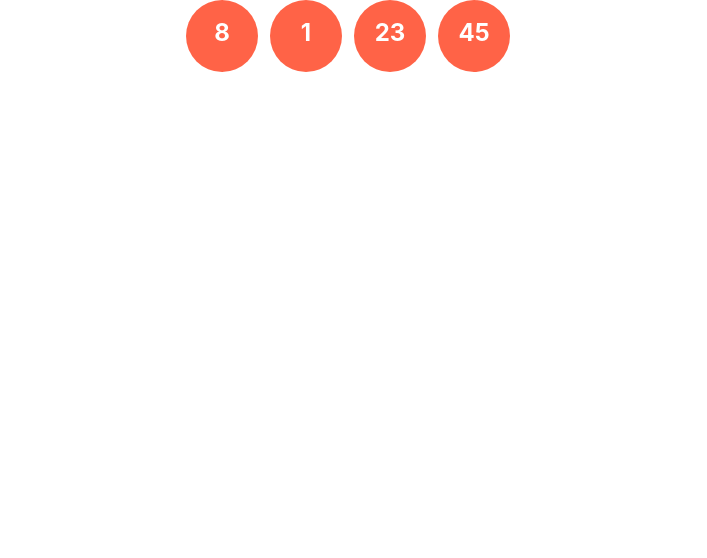
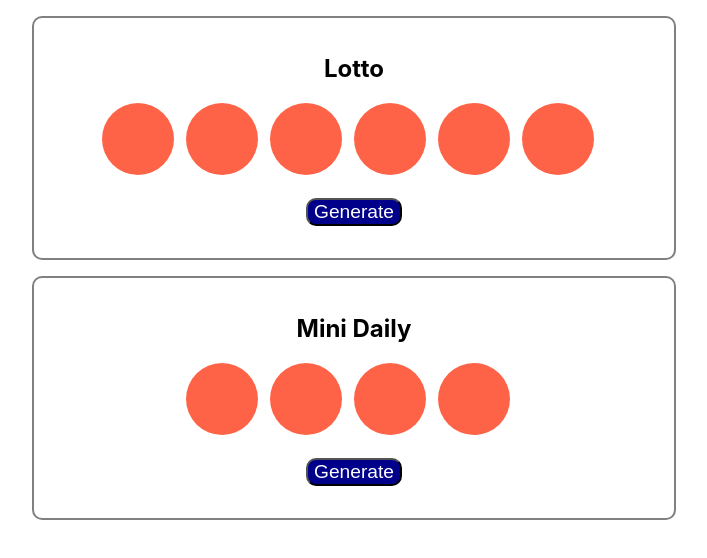
Before and after one commit to NightmanCZ90/Modern-React-Bootcamp, a React (Create React App) app in the folder 08_State_Patterns/state_patterns/: page / in a window 1280 px wide. Shown: the top 558 px of the page, without its empty margins (286-993 px from the left). Built offline with nearby package versions, Linux system fonts and the light colour scheme; the HTML template or start-up script is replaced by a standard one.

Commit message:
Lottery generator finished

```diff
--- a/08_State_Patterns/state_patterns/src/App.js
+++ b/08_State_Patterns/state_patterns/src/App.js
@@ -4,14 +4,13 @@
 import ScoreKeeper from './ScoreKeeper';
 import IconList from './IconList';
 import Ball from './Ball';
+import Lottery from './Lottery';
 
 function App() {
   return (
     <div className="App">
-      <Ball num={8} />
-      <Ball num={1} />
-      <Ball num={23} />
-      <Ball num={45} />
+      <Lottery />
+      <Lottery title="Mini Daily" maxNum={10} numBalls={4} />
     </div>
   );
 }
--- /dev/null
+++ b/08_State_Patterns/state_patterns/src/Lottery.css
@@ -0,0 +1,16 @@
+.Lottery {
+  border: solid 2px gray;
+  padding: 1em 0 2em 0;
+  text-align: center;
+  margin: 1em auto auto;
+  border-radius: 10px;
+  width: 40em;
+}
+
+.Lottery button {
+  background-color: darkblue;
+  color: white;
+  font-size: 120%;
+  border-radius: 10px;
+  margin-top: 1em;
+}
--- /dev/null
+++ b/08_State_Patterns/state_patterns/src/Lottery.js
@@ -0,0 +1,41 @@
+import React, { Component } from 'react';
+import Ball from './Ball';
+import './Lottery.css'
+
+class Lottery extends Component {
+  static defaultProps = {
+    title: "Lotto",
+    numBalls: 6,
+    maxNum: 40
+  };
+  constructor(props){
+    super(props);
+    this.state = {nums: Array.from({ length: this.props.numBalls })};
+    this.handleClick = this.handleClick.bind(this);
+  };
+  generate(){
+    this.setState(curState => ({
+      nums: curState.nums.map(
+        n => Math.floor(Math.random() * this.props.maxNum) + 1
+      )
+    }))
+  };
+  handleClick(e){
+    this.generate();
+  };
+  render(){
+    return(
+      <section className="Lottery">
+        <h1>{this.props.title}</h1>
+        <div>
+          {this.state.nums.map(n => (
+          <Ball num={n} />
+          ))}
+        </div>
+        <button onClick={this.handleClick}>Generate</button>
+      </section>
+    )
+  }
+}
+
+export default Lottery;
```
